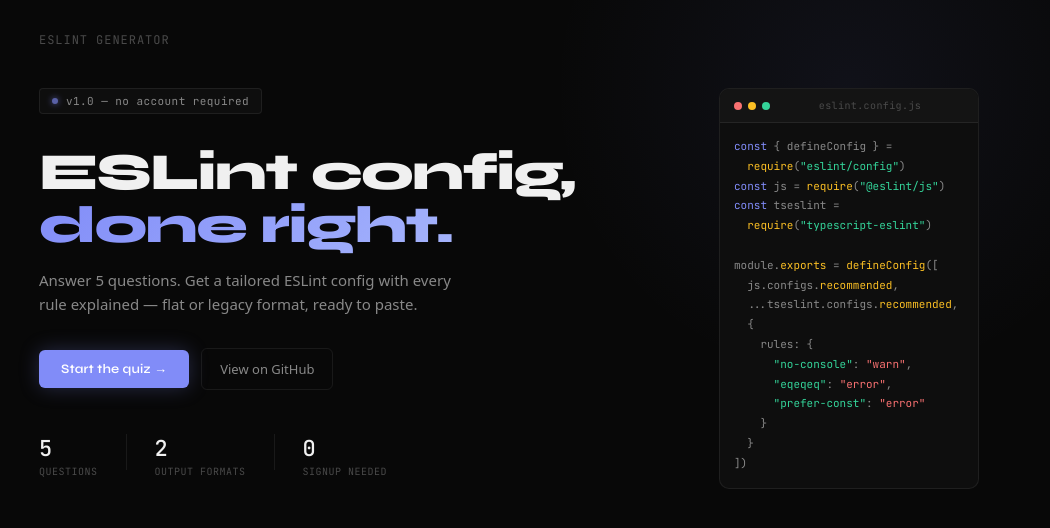
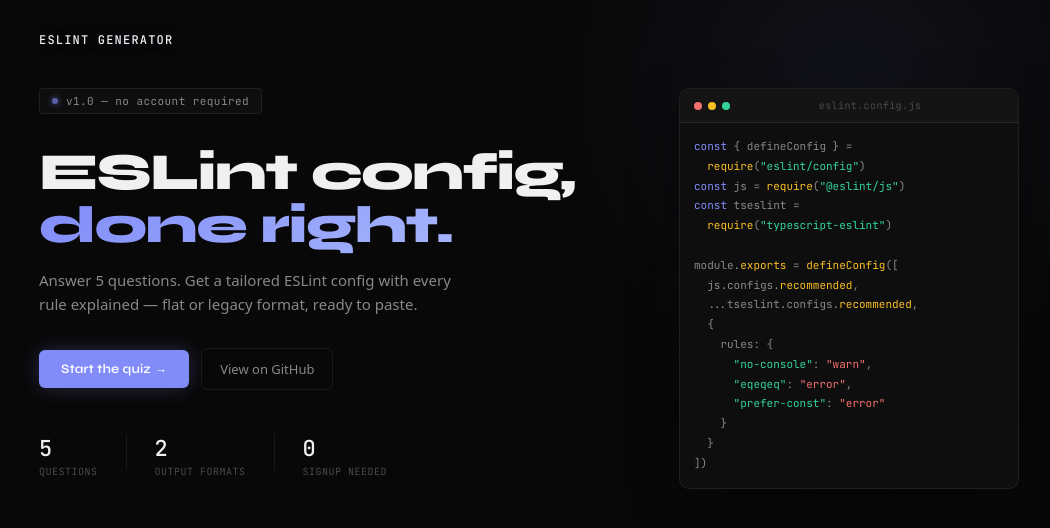
Before and after one commit to Vikasg7/eslint-generator, a Next.js app: page / in a window 1280 px wide. Shown: the top 528 px of the page, without its empty margins (91-1141 px from the left). Built offline with nearby package versions, Linux system fonts and the light colour scheme.

Commit message:
fix: made header logo more visible and bumped the width of the hero-code-card

```diff
--- a/src/app/globals.css
+++ b/src/app/globals.css
@@ -66,8 +66,10 @@
 .logo-mono {
   font-family:    var(--font-mono);
   font-size:      12px;
-  color:          var(--text3);
-  letter-spacing: 0.08em;
+  font-weight:    500;
+  color:          var(--text);
+  letter-spacing: 0.1em;
+  text-shadow:    0 0 18px var(--accent-glow);
 }
 .quiz-body {
   display:    flex;
@@ -584,6 +586,20 @@
   justify-content: center;
   min-height:     520px;
 }
+.hero-visual::before {
+  content:       "";
+  position:      absolute;
+  width:         420px;
+  height:        300px;
+  border-radius: 999px;
+  background:    radial-gradient(circle, rgba(129,140,248,0.16) 0%, rgba(129,140,248,0.06) 38%, transparent 74%);
+  top:           72px;
+  left:          50%;
+  transform:     translateX(-50%);
+  filter:        blur(24px);
+  pointer-events: none;
+  z-index:       1;
+}
 .hero-glow {
   position:   absolute;
   width:      600px;
@@ -691,7 +707,7 @@
 /* Floating code card */
 .hero-code-card {
   position:      relative;
-  width:         260px;
+  width:         340px;
   background:    var(--bg1);
   border:        1px solid var(--border);
   border-radius: var(--radius-xl);
@@ -699,6 +715,7 @@
   font-family:   var(--font-mono);
   font-size:     11px;
   z-index:       2;
+  box-shadow:    0 18px 50px rgba(0,0,0,0.35);
 }
 .code-card-header {
   display:       flex;
--- a/src/app/result/page.tsx
+++ b/src/app/result/page.tsx
@@ -69,8 +69,8 @@
       </header>
 
       <div className="tags-row">
-        {tags.map((tag) => (
-          <span key={tag} className="tag">
+        {tags.map((tag, index) => (
+          <span key={`${tag}-${index}`} className="tag">
             {tag}
           </span>
         ))}
```
